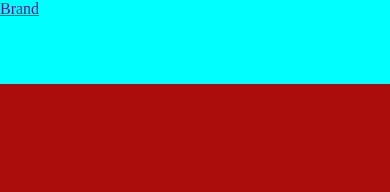
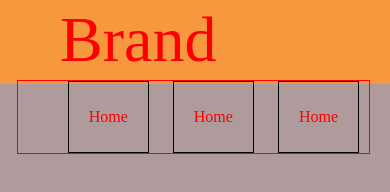
Before and after one commit to tron01/HtmlCss, a plain HTML site: page Runits.html in a window 390 px wide. Drawn offline with Linux system fonts and the light colour scheme.

Commit message:
navbar style  added ( *LINE-HIEGHT )

```diff
--- a/Runits.html
+++ b/Runits.html
@@ -10,6 +10,8 @@
 <style>
     * {
         margin: 0;
+        box-sizing: border-box;
+        text-decoration: none;
     }
 
     .wrapper {
@@ -17,31 +19,68 @@
         height: 100vh;
         background-color: black;
         color: aliceblue;
-
     }
 
-    .wrapper nav {
+    nav {
         background-color: aqua;
         height: 10vh;
     }
 
+    .navbar {
+        width: 100%;
+        height: 100%;
+    }
+
+    .navbar-brand {
+        font-size: 4em;
+        line-height: 80px;
+        padding: 0 30px;
+        margin: 0 30px;
+    }
+
+    .navbar-brand a {
+        color: red;
+    }
+
+    nav ul {
+        float: right;
+        margin-right: 20px;
+        border: 1px solid red;
+    }
+
+    ul li {
+        border: 1px solid rgb(0, 0, 0);
+        display: inline-block;
+        line-height: 30px;
+        padding: 20px;
+        margin: 0 10px;
+    }
+
+    ul li a {
+        color: red;
+    }
+
+
     @media screen and (max-width:400px) {
         * {
             margin: 0;
+            box-sizing: border-box;
+            text-decoration: none;
         }
 
         .wrapper {
             width: 100vw;
             height: 100vh;
-            background-color: rgb(171, 13, 13);
-            color: aliceblue;
+            background-color: rgb(175, 155, 155);
+            color: rgb(230, 226, 226);
 
         }
 
-        .wrapper nav {
-            background-color: aqua;
+        nav {
+            background-color: rgb(247, 152, 63);
             height: 10vh;
         }
+
     }
 </style>
 
@@ -49,7 +88,12 @@
     <div class="wrapper">
         <nav>
             <div class="navbar">
-                <div class="navbar-brand"><a href="" class="">Brand</a></div>
+                <label class="navbar-brand"><a href="" class="">Brand</a></label>
+                <ul>
+                    <li><a href="">Home</a></li>
+                    <li><a href="">Home</a></li>
+                    <li><a href="">Home</a></li>
+                </ul>
             </div>
         </nav>
     </div>
```
